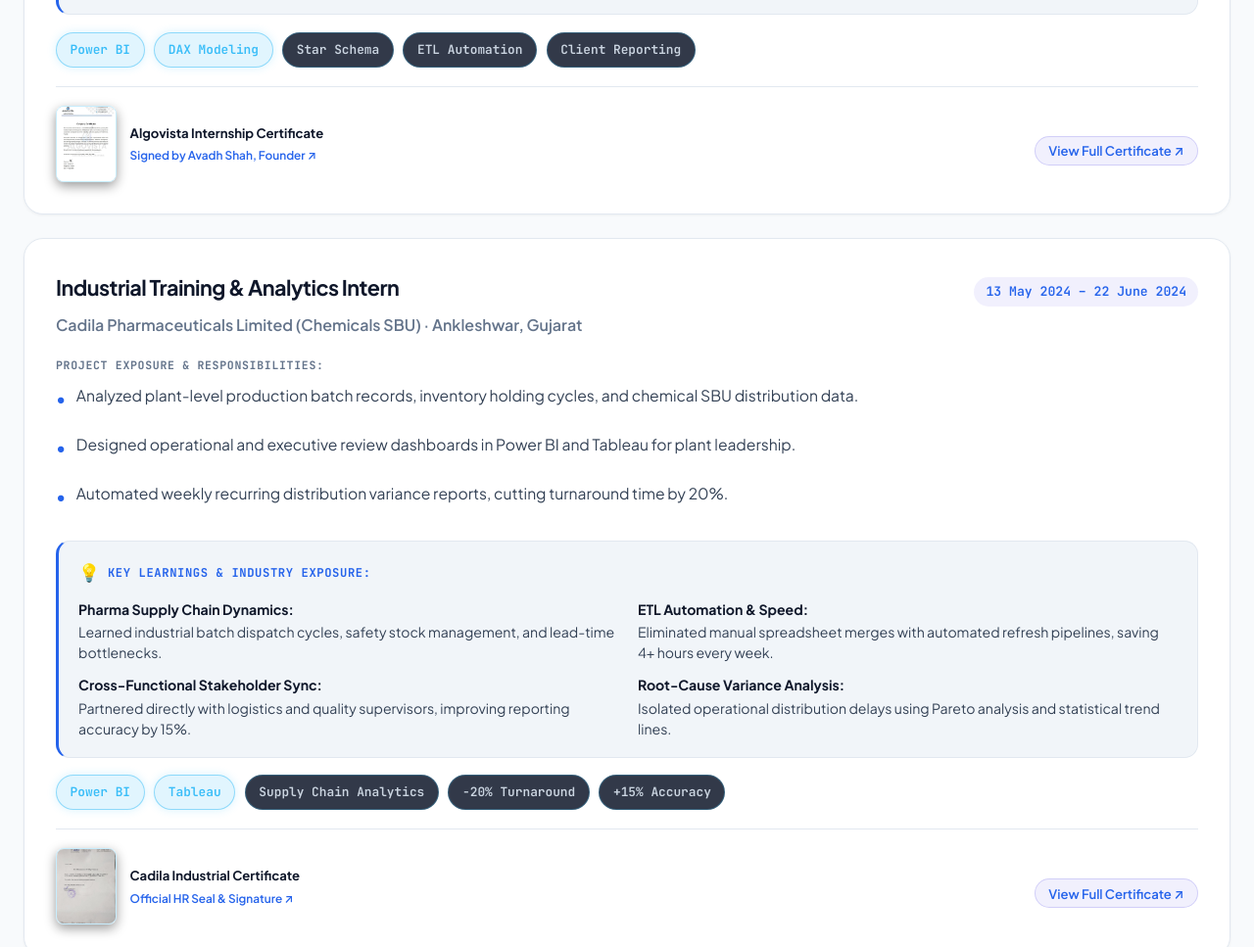
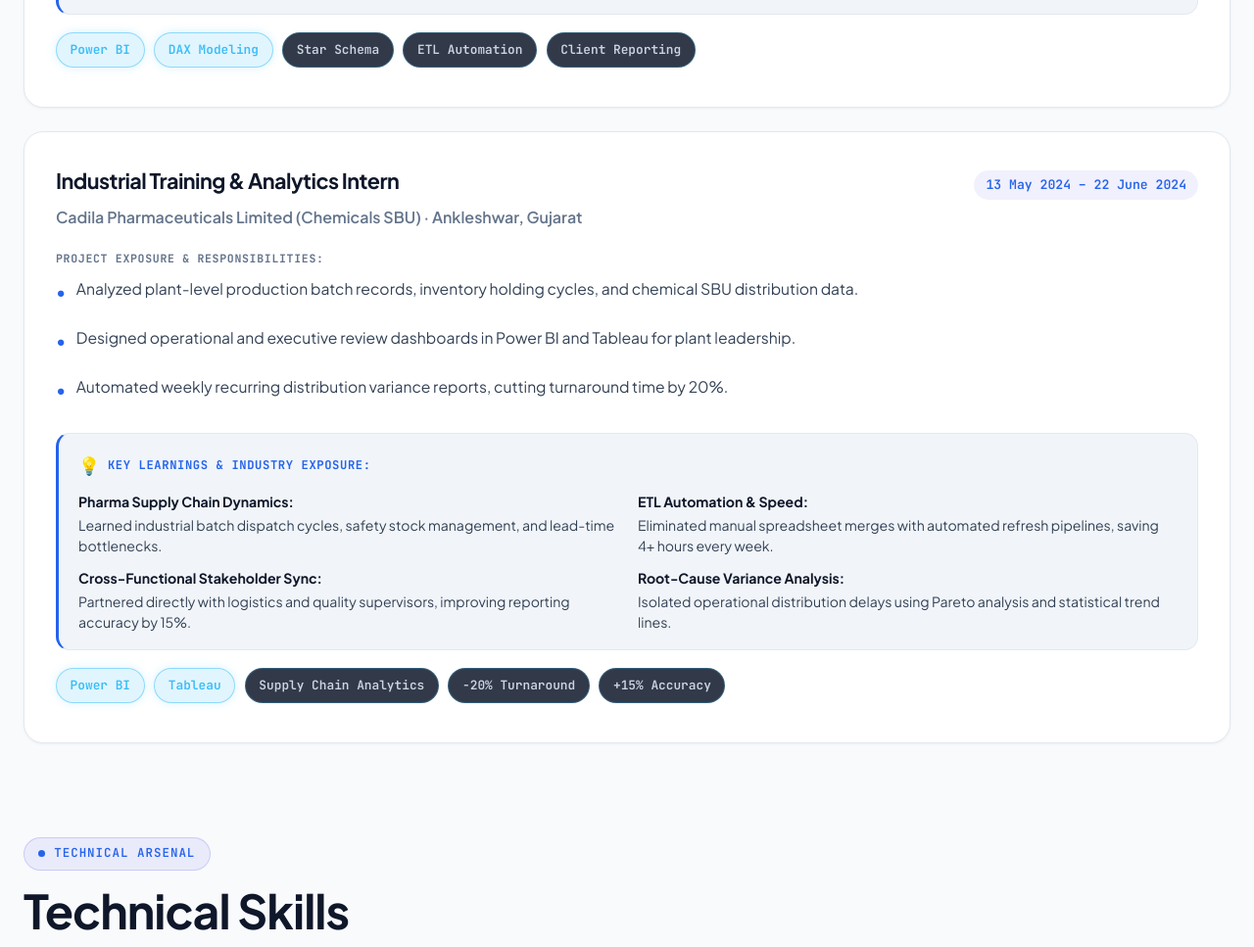
Before and after one commit to HetManvar01/HetManvar01.github.io, a plain HTML site: page index.html in a window 1280 px wide. Shown: the part 3360-4327 px from the top of the page at 98% size. Drawn offline with Linux system fonts and the light colour scheme; a web font is replaced by a local one.

Commit message:
Restore exact Image 1 and Image 2 internship card layouts matching earlier portfolio

```diff
--- a/index.html
+++ b/index.html
@@ -19,7 +19,7 @@
   <link rel="preconnect" href="https://fonts.gstatic.com" crossorigin>
   <link href="https://fonts.googleapis.com/css2?family=JetBrains+Mono:wght@500;600;700&family=Playfair+Display:ital,wght@0,600;0,700;0,800;1,600&family=Plus+Jakarta+Sans:wght@400;500;600;700;800&display=swap" rel="stylesheet">
 
-  <link rel="stylesheet" href="styles.css?v=hiral-nav-v31">
+  <link rel="stylesheet" href="styles.css?v=hiral-nav-v32">
 </head>
 <body>
   <!-- Scroll Reading Progress Line -->
@@ -610,25 +610,12 @@
                 </div>
               </div>
 
-              <div class="project-tags-group" style="margin: 0.8rem 0 1rem 0;">
+              <div class="project-tags-group" style="margin: 0.8rem 0 0.5rem 0;">
                 <span class="tech-chip primary">Power BI</span>
                 <span class="tech-chip primary">DAX Modeling</span>
                 <span class="tech-chip">Star Schema</span>
                 <span class="tech-chip">ETL Automation</span>
                 <span class="tech-chip">Client Reporting</span>
-              </div>
-
-              <div class="exp-cert-preview-wrap">
-                <div class="exp-cert-thumb-box" data-cert="algovista" title="Click to view full certificate">
-                  <img src="./assets/certs/cert-algovista.jpg" alt="Algovista Analytics Official Internship Certificate" class="exp-cert-thumb">
-                  <div class="exp-cert-thumb-meta">
-                    <span class="exp-cert-thumb-title">Algovista Internship Certificate</span>
-                    <span class="exp-cert-thumb-sub">Signed by Avadh Shah, Founder ↗</span>
-                  </div>
-                </div>
-                <button class="btn btn-primary btn-view-cert" data-cert="algovista" type="button">
-                  <span>View Full Certificate ↗</span>
-                </button>
               </div>
             </article>
 
@@ -670,25 +657,12 @@
                 </div>
               </div>
 
-              <div class="project-tags-group" style="margin: 0.8rem 0 1rem 0;">
+              <div class="project-tags-group" style="margin: 0.8rem 0 0.5rem 0;">
                 <span class="tech-chip primary">Power BI</span>
                 <span class="tech-chip primary">Tableau</span>
                 <span class="tech-chip">Supply Chain Analytics</span>
                 <span class="tech-chip">-20% Turnaround</span>
                 <span class="tech-chip">+15% Accuracy</span>
-              </div>
-
-              <div class="exp-cert-preview-wrap">
-                <div class="exp-cert-thumb-box" data-cert="cadila" title="Click to view full certificate">
-                  <img src="./assets/certs/cert-cadila.jpg" alt="Cadila Pharmaceuticals Official Internship Certificate" class="exp-cert-thumb">
-                  <div class="exp-cert-thumb-meta">
-                    <span class="exp-cert-thumb-title">Cadila Industrial Certificate</span>
-                    <span class="exp-cert-thumb-sub">Official HR Seal &amp; Signature ↗</span>
-                  </div>
-                </div>
-                <button class="btn btn-primary btn-view-cert" data-cert="cadila" type="button">
-                  <span>View Full Certificate ↗</span>
-                </button>
               </div>
             </article>
           </div>
```
